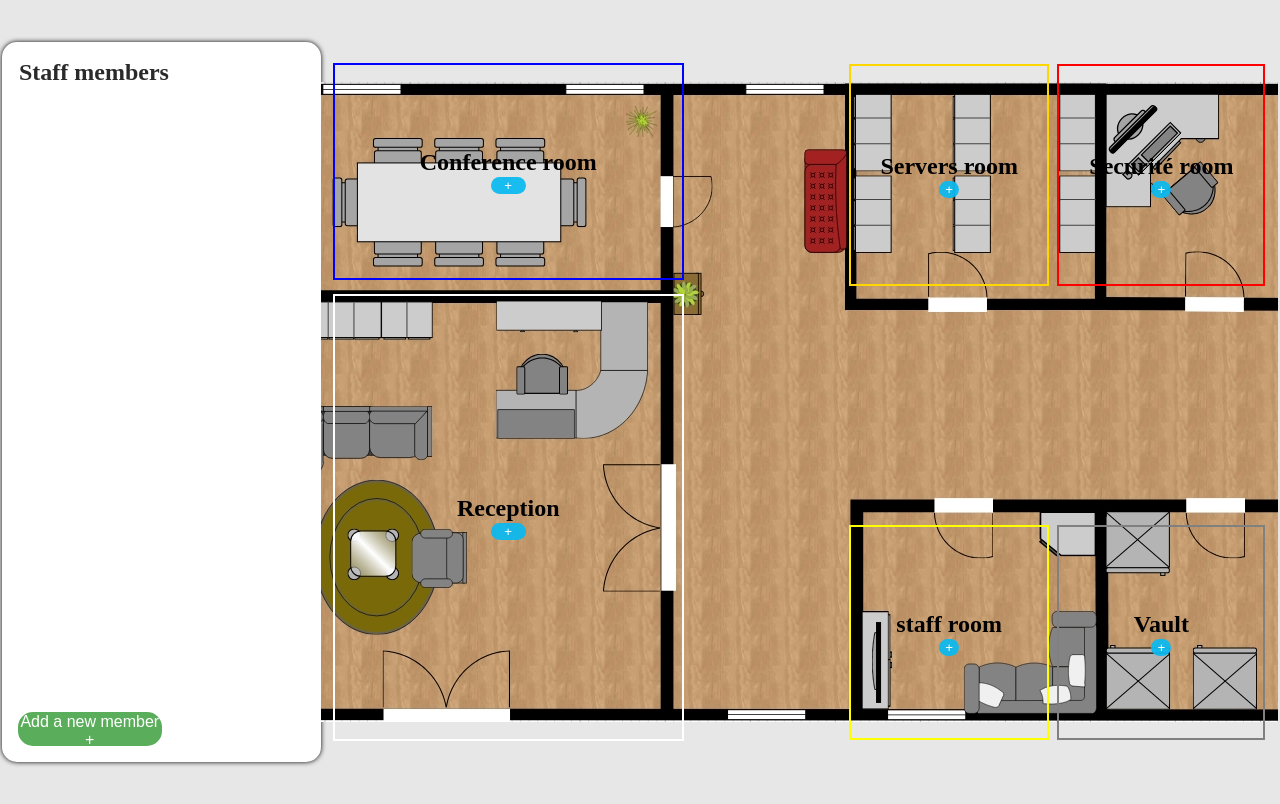
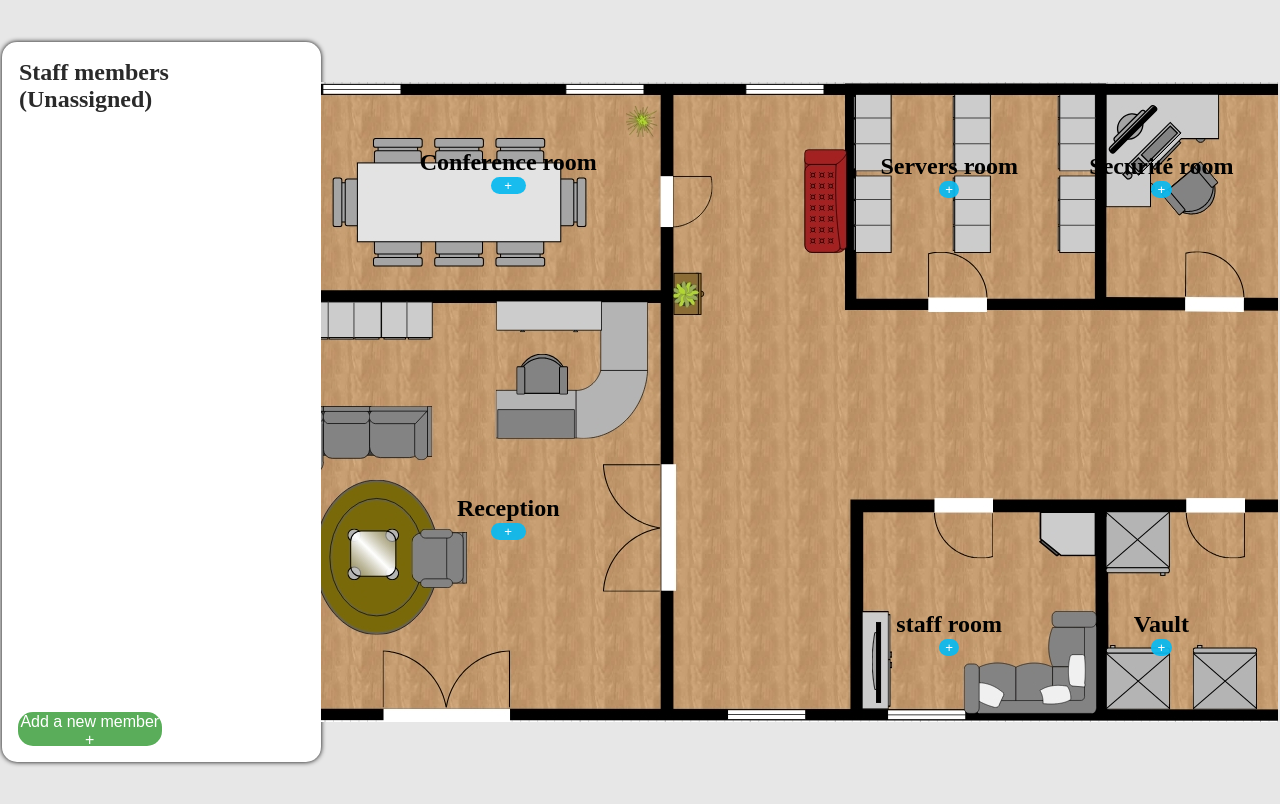
Before and after one commit to Lahcen-akdime/Soutenance-crois-e, a plain HTML site: page index.html in a window 1280 px wide. Drawn offline with Linux system fonts and the light colour scheme.

Commit message:
Modification au nomination pour facilité la partie dinamique

```diff
--- a/index.html
+++ b/index.html
@@ -4,12 +4,12 @@
     <meta charset="UTF-8">
     <meta name="viewport" content="width=device-width, initial-scale=1.0">
     <link rel="stylesheet" href="style.css">
-    <!-- <script src="sctipt.js" defer></script> -->
+    <script src="sctipt.js" defer></script>
     <title>Workspace</title>
 </head>
 <body>
     <aside>
-   <h1 style="color: rgb(42, 42, 42);">Staff members</h1>
+   <h1 style="color: rgb(42, 42, 42);">Staff members (Unassigned)</h1>
    <button id="addnewmember-btn">Add a new member +</button>
     </aside>
 <main>
--- a/style.css
+++ b/style.css
@@ -19,6 +19,9 @@ aside{
     display: flex;
     flex-direction: column;
     justify-content: space-between;
+}
+h1{
+    font-size: x-large;
 }
 #addnewmember-btn{
     background-color: rgb(90, 173, 90);
@@ -50,7 +53,6 @@ justify-content: space-between;
 }
 #box1{
     height: 32%;
-    border: 2px solid blue;
     display: flex;
 justify-content: center;
 align-items: center;
@@ -59,7 +61,6 @@ flex-direction: column;
 }
 #box2{
     height: 66%;
-    border: 2px solid white;
     display: flex;
 justify-content: center;
 align-items: center;
@@ -91,7 +92,6 @@ justify-content: space-between;
     align-self: center;
 }
 #chombr1{
-border: 2px solid gold;
 width: 48%;
 display: flex;
 justify-content: center;
@@ -99,7 +99,6 @@ align-items: center;
 flex-direction: column;
 }
 #chombr2{
-border: 2px solid red;
 width: 50%;
 display: flex;
 justify-content: center;
@@ -107,7 +106,6 @@ align-items: center;
 flex-direction: column;
 }
 #chombr3{
-border: 2px solid yellow;
 width: 48%;
 display: flex;
 flex-direction: column;
@@ -115,7 +113,6 @@ justify-content: center;
 align-items: center;
 }
 #chombr4{
-border: 2px solid gray;
 width: 50%;
 display: flex;
 flex-direction: column;
```
